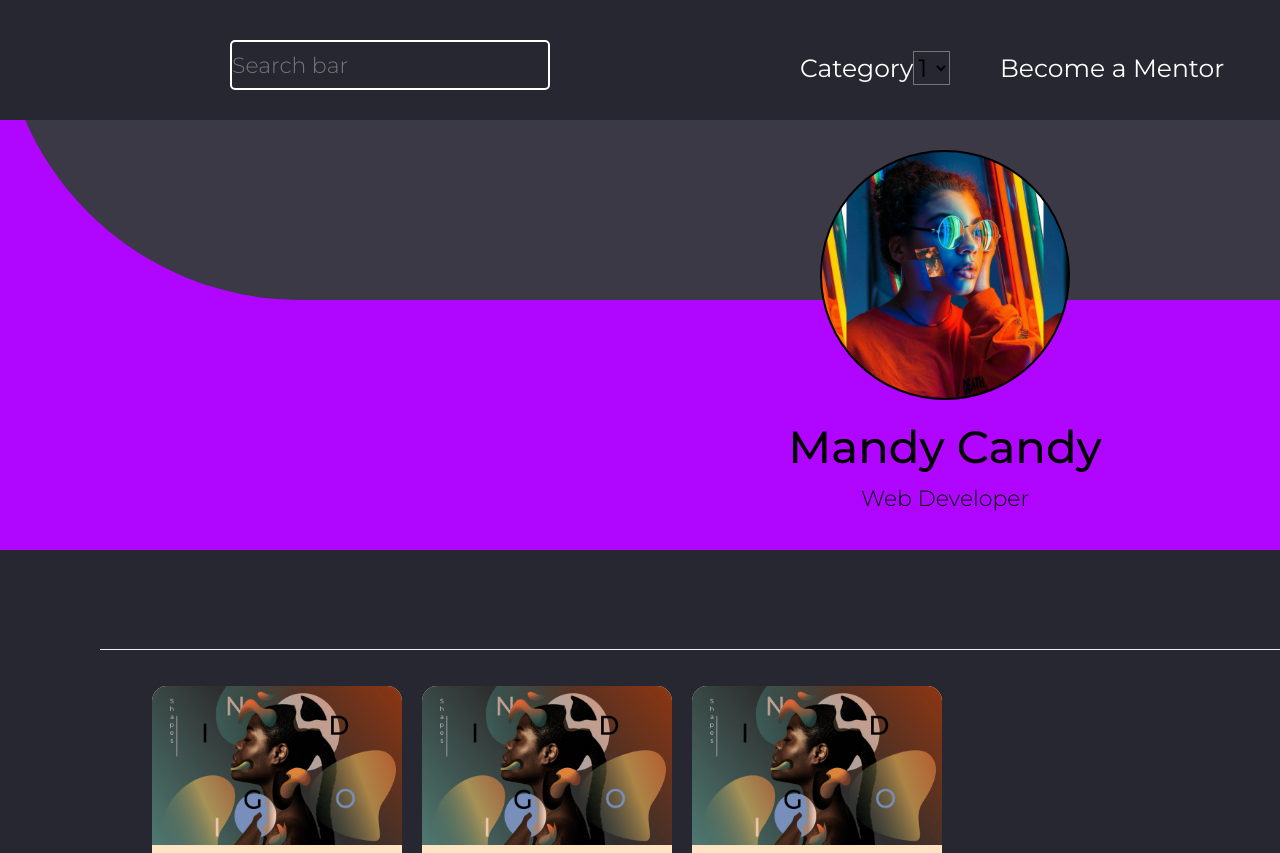
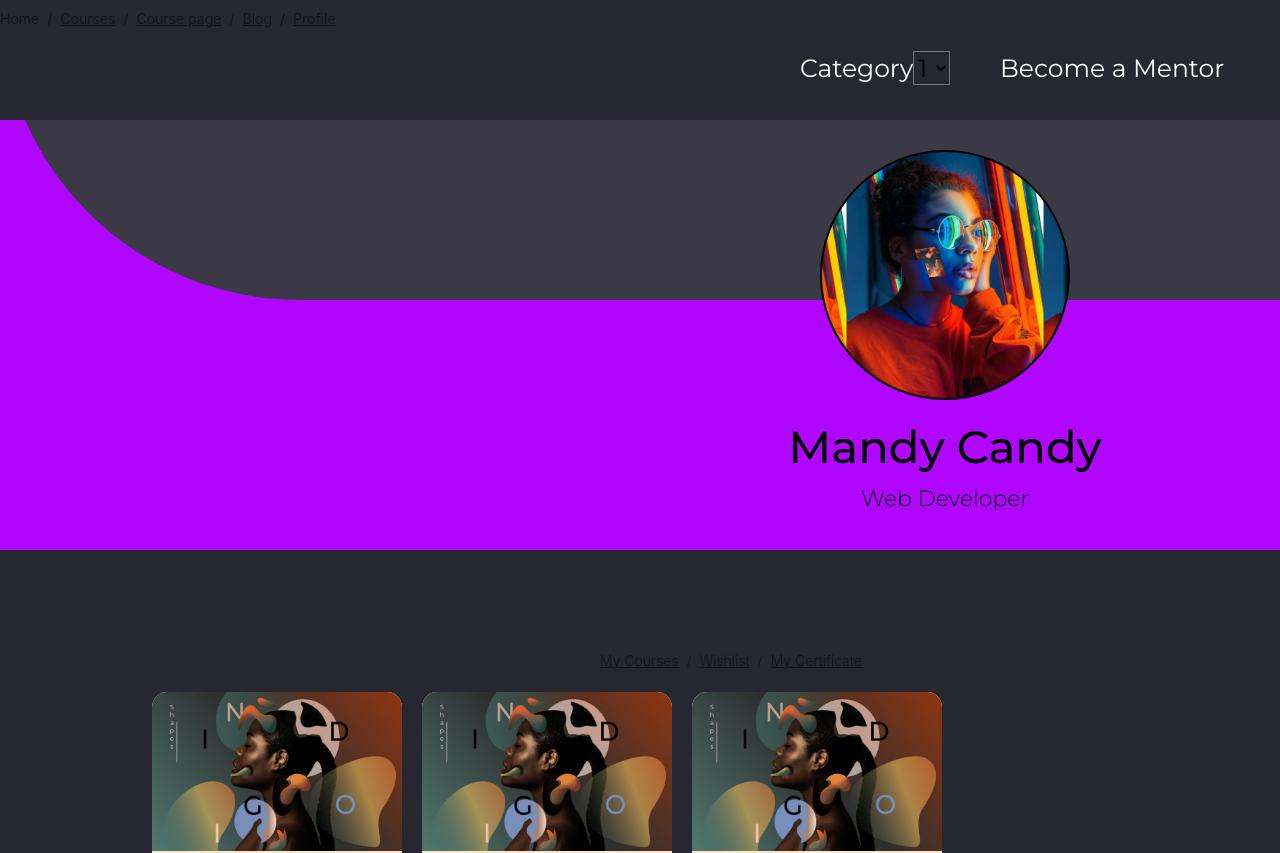
Before and after one commit to diyoran/final, a React (Create React App) app: page /profile in a window 1280 px wide. Shown: the top 853 px of the page. Built offline with nearby package versions, Linux system fonts and the light colour scheme; a web font is replaced by a local one.

Commit message:
breadcrumb added

```diff
--- a/src/App.js
+++ b/src/App.js
@@ -13,9 +13,11 @@ const App = () => {
     }
   }, [])
 
+
+
   return (
     <div className='wrapper'>
-      <Header />
+      <Header/>
 
       <Outlet />
 
--- /dev/null
+++ b/src/components/BreadCrumb/breadcrumb.js
@@ -0,0 +1,32 @@
+import React from 'react';
+import { Breadcrumb } from 'antd';
+import './breadcrumb.css'
+// import Main from './pages/main';
+// import Courses from './pages/courses';
+// import Profile from './pages/profile';
+// import Blog from './pages/blog';
+// import CoursePage from './pages/coursePage';
+
+
+const BreadCrumb = () => (
+  <Breadcrumb
+    items={[
+      {
+        title: 'Home',
+      },
+      {
+        title: <a href="/courses">Courses</a>,
+      },
+      {
+        title: <a href="/coursePage">Course page</a>,
+      },
+      {
+        title: <a href="/blog">Blog</a>,
+      },
+      {
+        title: <a href="/profile">Profile</a>,
+      },
+    ]}
+  />
+);
+export default BreadCrumb;
--- a/src/index.scss
+++ b/src/index.scss
@@ -576,6 +576,9 @@
     width: 1700px;
     height: auto;
     margin: 100px 100px;
+    display: flex;
+    justify-content: center;
+    flex-direction: column;
   }
 
   .course-page-blog {
@@ -925,3 +928,9 @@
     }
 
   }
+
+  .profile--list--breadcrumb{
+    margin-left: 500px;
+    text-align: center;
+    width: 500px;
+  }
--- a/src/layout/header.js
+++ b/src/layout/header.js
@@ -1,5 +1,6 @@
 import React from 'react'
 import profile from '../img/icons/person.svg'
+import BreadCrumb from '../components/BreadCrumb/breadcrumb'
 
 export default function Header() {
     return (
@@ -7,8 +8,8 @@ export default function Header() {
 
             <div className='navbar'>
 
-
-                <input type="search" placeholder='Search bar' className='searchbar' />
+                <BreadCrumb />
+                {/* <input type="search" placeholder='Search bar' className='searchbar' /> */}
 
 
                 <div className='options'>
@@ -41,9 +42,6 @@ export default function Header() {
 
             </div>
 
-            <div className="modal">
-
-            </div>
 
         </header>
     )
--- a/src/pages/profile.js
+++ b/src/pages/profile.js
@@ -1,10 +1,26 @@
 import React from 'react'
 import { Fragment } from 'react'
 import posterBlog from '../img/poster.jpg'
-import { Tabs } from 'antd'
-import { FloatButton } from 'antd';
+import { Breadcrumb } from 'antd';
 
 export default function Profile() {
+
+    const BreadCrumb = () => (
+        <Breadcrumb
+            items={[
+                {
+                    title: <a href="/courses">My Courses</a>,
+                },
+                {
+                    title: <a href="/coursePage">Wishlist</a>,
+                },
+                {
+                    title: <a href="/blog">My Certificate</a>,
+                },
+            ]}
+        />
+    )
+
     return (
         <Fragment>
             <div className="profile--wrapper">
@@ -25,8 +41,8 @@ export default function Profile() {
 
                 <div className="profile--list">
 
-                    <div className="profile--list__items">
-                    <Tabs defaultActiveKey="1" />
+                    <div className="profile--list--breadcrumb">
+                        <BreadCrumb/>
                     </div>
 
                     <div className="blog">
@@ -115,8 +131,6 @@ export default function Profile() {
                     </div>
                 </div>
 
-                <   FloatButton.BackTop />
-
             </div>
         </Fragment>
     )
```
Also changed, not shown: src/components/BreadCrumb/breadcrumb.css (added), src/pages/main.js (line endings or trailing spaces).
